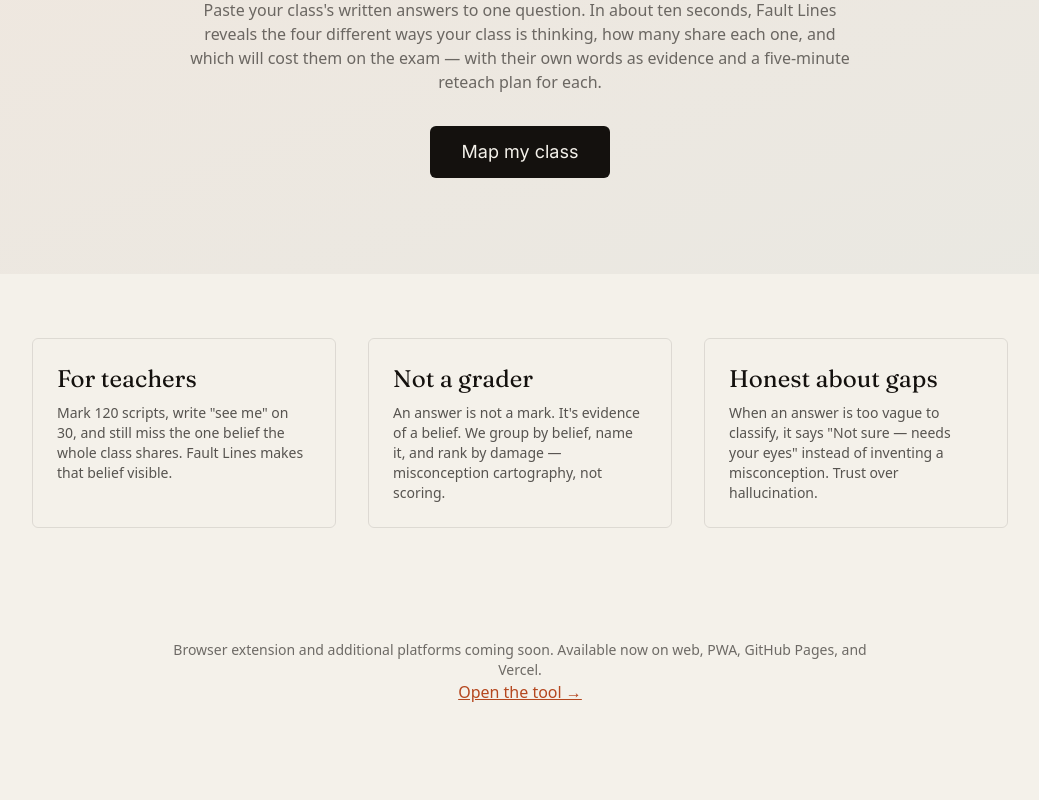
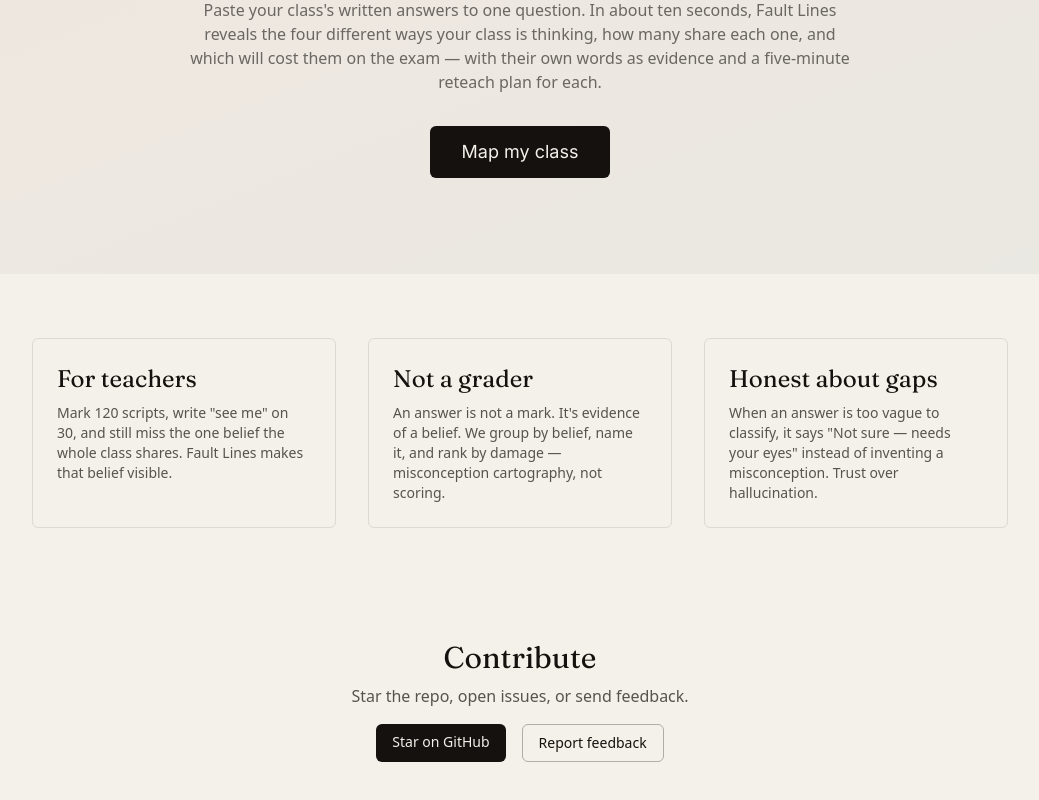
Before and after one commit to abdulboyprogramming-arch/faultlines, a Next.js app: page / in a window 1280 px wide. Shown: the part 238-1038 px from the top of the page, without its empty margins (120-1159 px from the left). Before the commit the page ends 990 px from the top, so only its background shows below. Built offline with nearby package versions, Linux system fonts and the light colour scheme.

Commit message:
Add contribute section with star and feedback links

```diff
--- a/app/page.tsx
+++ b/app/page.tsx
@@ -49,13 +49,17 @@
         </div>
       </section>
 
-      <section className="max-w-3xl mx-auto px-6 py-12 text-center">
-        <p className="text-sm text-ink/60">
-          Browser extension and additional platforms coming soon. Available now on web, PWA, GitHub Pages, and Vercel.
-        </p>
-        <Link href="/tool" className="text-rust underline">
-          Open the tool →
-        </Link>
+      <section className="max-w-5xl mx-auto px-6 py-12 text-center">
+        <h2 className="font-display text-3xl">Contribute</h2>
+        <p className="text-ink/70 mt-2">Star the repo, open issues, or send feedback.</p>
+        <div className="mt-4 flex justify-center gap-4">
+          <a href="https://github.com/abdulboyprogramming-arch/faultlines" className="px-4 py-2 bg-ink text-paper rounded-md text-sm">
+            Star on GitHub
+          </a>
+          <a href="https://github.com/abdulboyprogramming-arch/faultlines/issues" className="px-4 py-2 border border-ink/30 rounded-md text-sm">
+            Report feedback
+          </a>
+        </div>
       </section>
     </main>
   );
```
